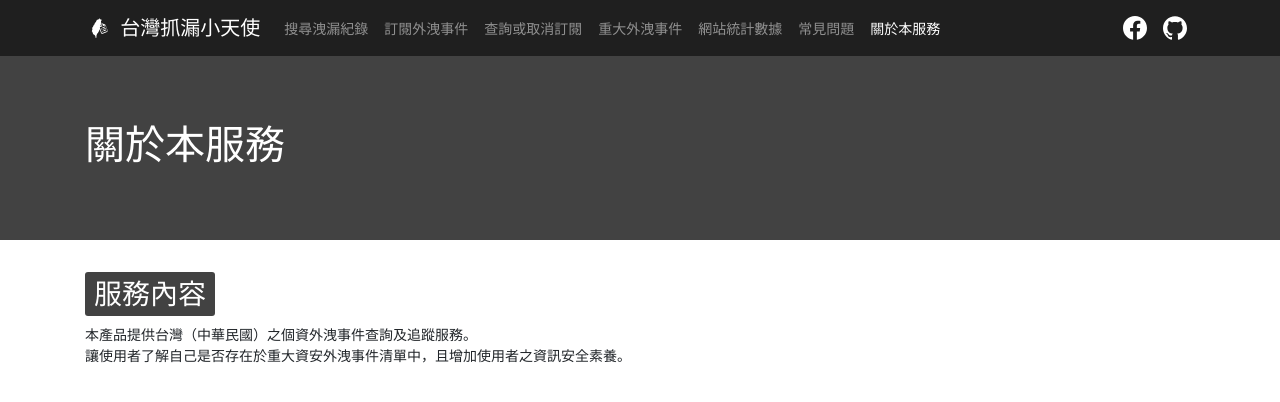
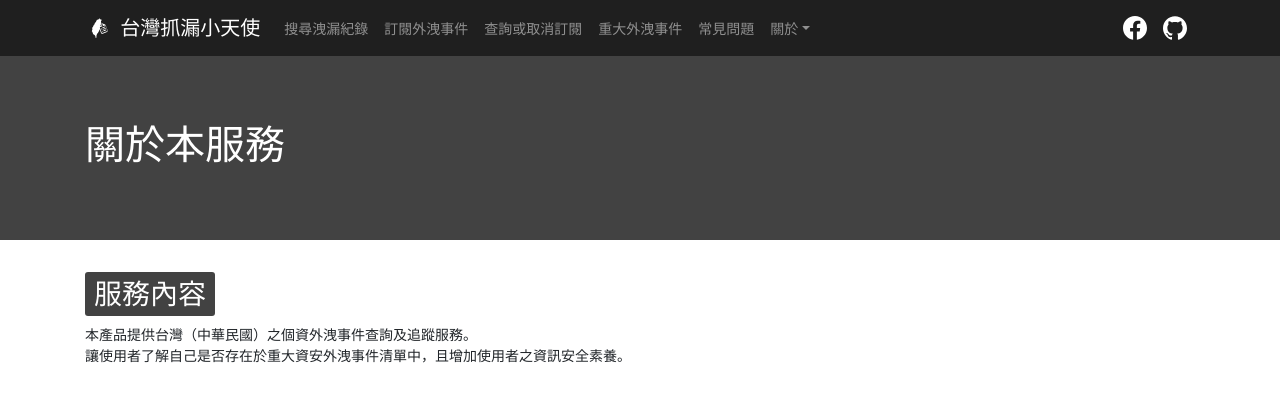
Before and after one commit to breach-tw/breach.tw, a PHP site: page /about.php in a window 1280 px wide. Shown: the top 402 px of the page. Run offline with PHP 8.4, Linux system fonts and the light colour scheme; some libraries are stand-ins or nearby versions.

Commit message:
調整 NAV

```diff
--- a/src/header.php
+++ b/src/header.php
@@ -47,14 +47,17 @@ require 'config.php';
 					<li class="nav-item <?= $uri == '/breaches.php' ? 'active' : '' ?>">
 						<a class="nav-link" href="breaches.php">重大外洩事件</a>
 					</li>
-					<li class="nav-item <?= $uri == '/stat.php' ? 'active' : '' ?>">
-						<a class="nav-link" href="stat.php">網站統計數據</a>
-					</li>
 					<li class="nav-item <?= $uri == '/faq.php' ? 'active' : '' ?>">
 						<a class="nav-link" href="faq.php">常見問題</a>
 					</li>
-					<li class="nav-item <?= $uri == '/about.php' ? 'active' : '' ?>">
-						<a class="nav-link" href="about.php">關於本服務</a>
+					<li class="nav-item dropdown">
+						<a class="nav-link dropdown-toggle" data-toggle="dropdown" href="#" role="button" aria-haspopup="true" aria-expanded="false">關於</a>
+						<div class="dropdown-menu">
+							<a class="dropdown-item" href="policy.php">網站營運原則</a>
+							<a class="dropdown-item" href="about.php">關於本服務</a>
+							<div class="dropdown-divider"></div>
+							<a class="dropdown-item" href="stat.php">網站統計數據</a>
+						</div>
 					</li>
 				</ul>
 				<ul class="navbar-nav my-2 my-lg-0" style="flex-direction: row;">
```
